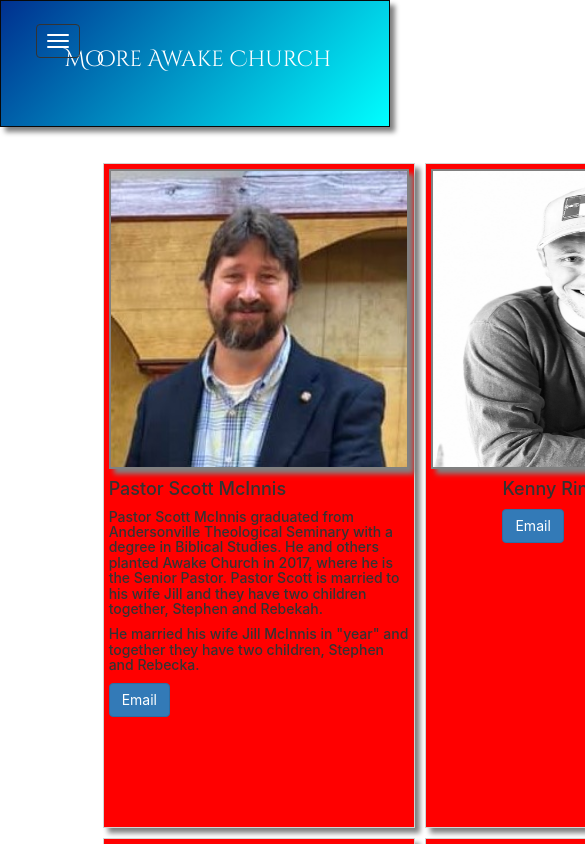
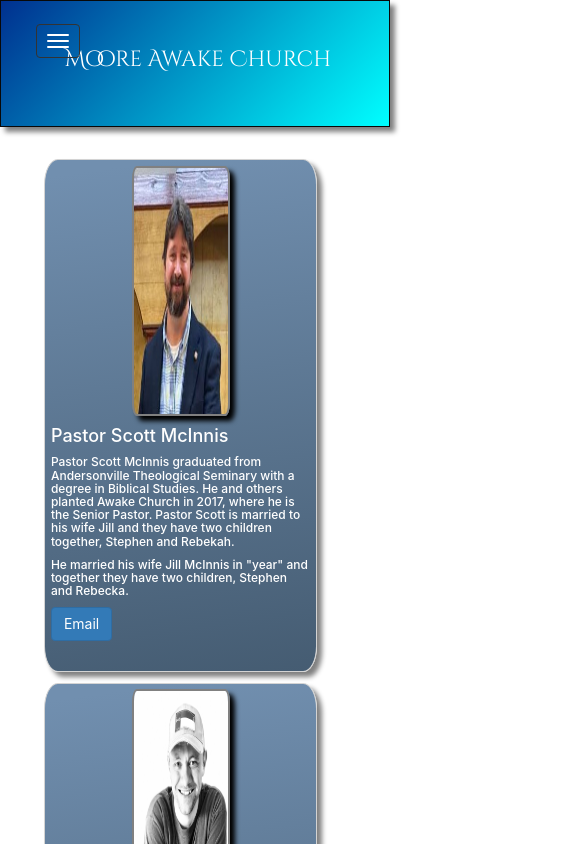
Before and after one commit to Katrina-Dierking/mooreawake, a React (Create React App) app: page /staff in a window 390 px wide. Shown: the top 844 px of the page, 585 px wide, since content can reach past the window. Built offline with nearby package versions, Linux system fonts and the light colour scheme; some icons are missing; a web font is replaced by a local one.

Commit message:
updated staff cards

```diff
--- a/src/views/staff/Staff.js
+++ b/src/views/staff/Staff.js
@@ -16,31 +16,31 @@ export const Staff = () => {
 
       <section className="staffSection">
         <section className="cardTop">
-          <Card className="staffCard" style={{ width: "38rem" }}>
+          <Card className="staffCard one">
             <Card.Img variant="top" src={scott} />
             <Card.Body>
               <Card.Title>
                 <h4>Pastor Scott McInnis</h4>
               </Card.Title>
               <Card.Title>
-                <h5>
+                <p>
                   {" "}
                   Pastor Scott McInnis graduated from Andersonville Theological
                   Seminary with a degree in Biblical Studies. He and others
                   planted Awake Church in 2017, where he is the Senior Pastor.
                   Pastor Scott is married to his wife Jill and they have two
                   children together, Stephen and Rebekah.
-                </h5>
-                <h5>
+                </p>
+                <p>
                   He married his wife Jill McInnis in "year" and together they
                   have two children, Stephen and Rebecka.
-                </h5>
+                </p>
               </Card.Title>
               <Button variant="primary">Email</Button>
             </Card.Body>
           </Card>
 
-          <Card className="staffCard" style={{ width: "38rem" }}>
+          <Card className="staffCard two">
             <Card.Img variant="top" src={kenny} />
             <Card.Body>
               <Card.Title>
@@ -55,7 +55,7 @@ export const Staff = () => {
         </section>
 
         <section className="cardBottom">
-          <Card className="staffCard" style={{ width: "38rem" }}>
+          <Card className="staffCard three" >
             <Card.Img variant="top" src={kerry} />
             <Card.Body>
               <Card.Title>
@@ -68,7 +68,7 @@ export const Staff = () => {
             </Card.Body>
           </Card>
 
-          <Card className="staffCard" style={{ width: "38rem" }}>
+          <Card className="staffCard four" >
             <Card.Img variant="top" src={""} />
             <Card.Body>
               <Card.Title>
--- a/src/views/staff/staff.css
+++ b/src/views/staff/staff.css
@@ -12,6 +12,8 @@
 }
 .staffCard {
     border: 1px solid lightgrey;
+    border-radius: 5%;
+background: linear-gradient(172deg, rgb(113, 143, 175) 3.17%, rgb(69, 92, 114) 100.00%);
     width: 25vw;
     height: 90vwh;
     margin: 2%;
@@ -20,21 +22,64 @@
     display:flex;
     flex-direction: column;
     align-items: center;
-    background-color: red;
 
 
 }
 
 .staffCard img {
-       box-shadow: 5px 5px 5px grey;
+       box-shadow: 5px 5px 5px black;
        width: 300px;
        height: 300px;
        border: 2px solid grey;
+       border-radius: 5%;
 
 }
+
+.staffCard h4 {
+  color:white;
+}
+
 
 
 .cardTop, .cardBottom {
   display:flex;
   height: 80vh;
 }
+
+@media screen and (max-width: 652px){
+
+  .staffSection {
+    padding: 2%;
+    margin-top: 5%;
+    margin-left: 5%;
+    height: 250vh;
+    width: 80vw;
+    justify-content: space-evenly;
+    align-items: center;
+  }
+
+  .staffCard {
+    width: 70vw;
+    height:50%;
+  }
+
+  .staffCard p{
+    font-size: 12px;
+  }
+
+  .staffCard img {
+    width: 25vw;
+    height:50%;
+  }
+
+  .cardTop, .cardBottom{
+    display:flex;
+    flex-direction: column;
+    justify-content: space-evenly;
+    height: 50%;
+
+  }
+
+
+
+}
```
